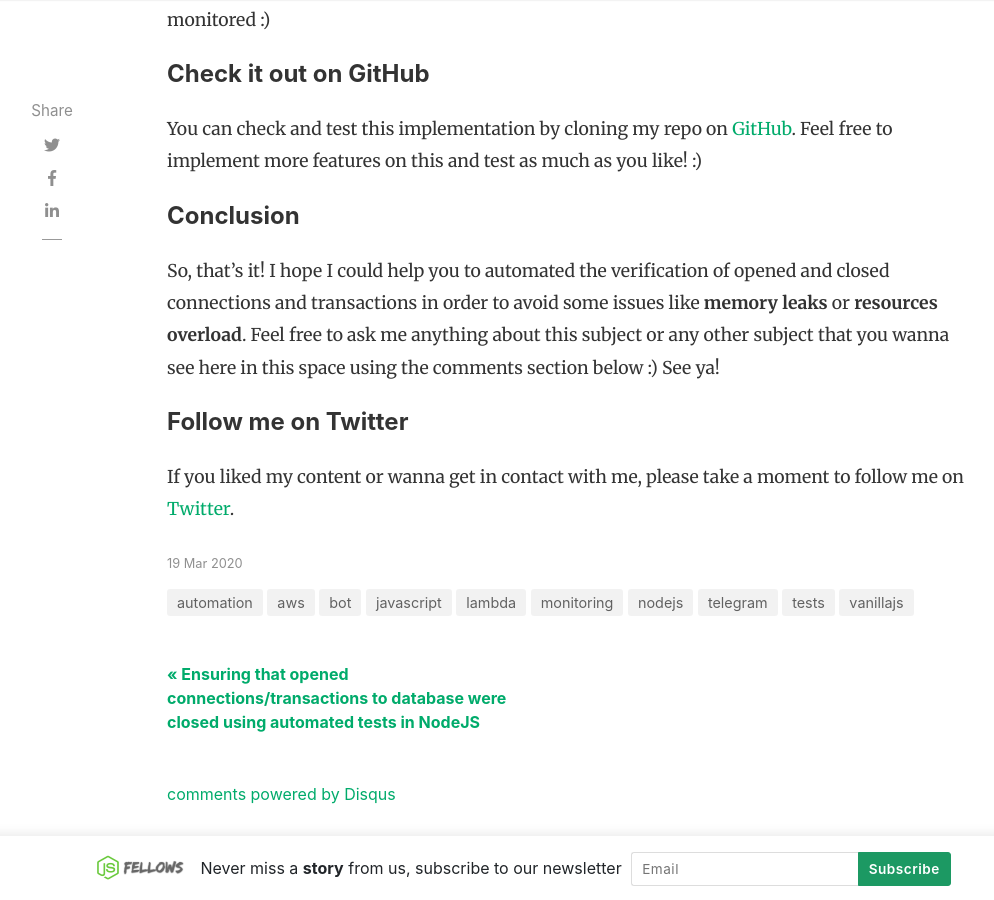
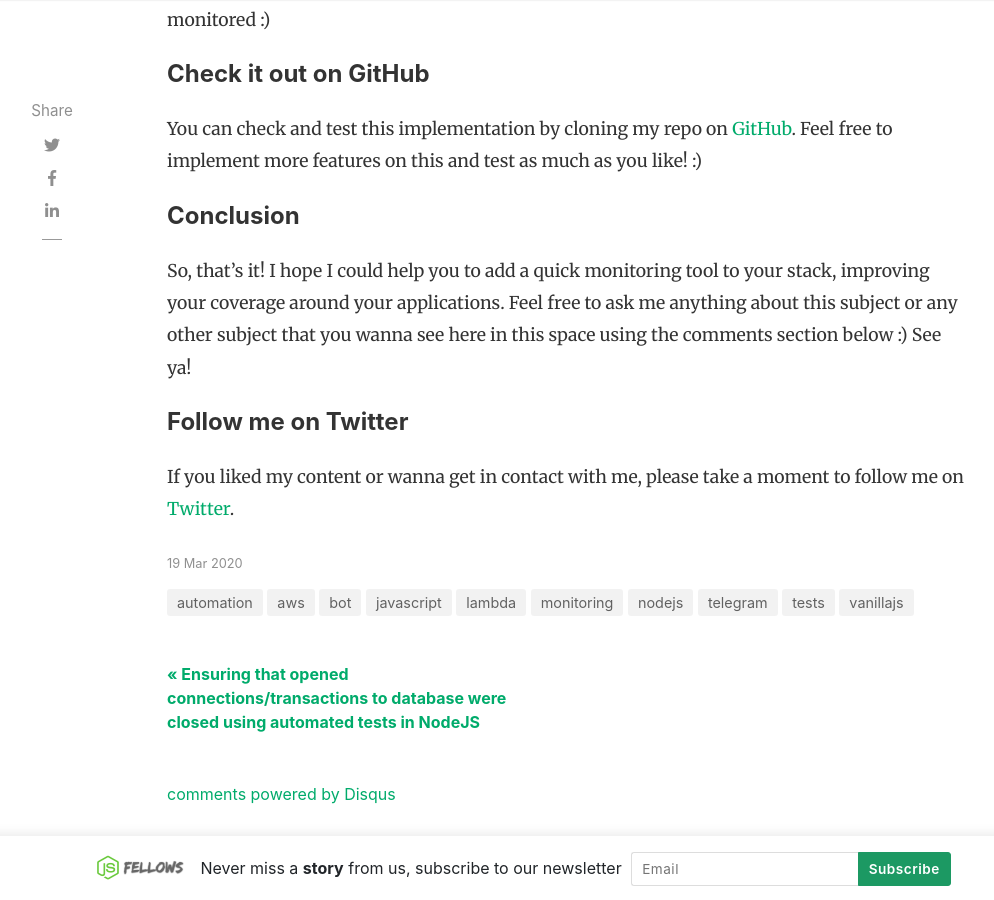
Before and after one commit to jsfellows/jsfellows.github.io, a Jekyll site: the page built from _posts/2020-03-19-creating-a-bot-for-monitoring-applications-with-telegram-nodejs-and-amazon-lambda.md, in a window 1280 px wide and 900 px high, scrolled down 4671 px. Shown: the whole window, without its empty margins (118-1112 px from the left). Built offline with Jekyll 4.4.1, drawn with Linux system fonts in a browser that asks for light colours; nearby versions of some CDN libraries; comment, search, counter and statistics services are not loaded.

Commit message:
Post 4 - Fix conclusion

```diff
--- a/_posts/2020-03-19-creating-a-bot-for-monitoring-applications-with-telegram-nodejs-and-amazon-lambda.md
+++ b/_posts/2020-03-19-creating-a-bot-for-monitoring-applications-with-telegram-nodejs-and-amazon-lambda.md
@@ -133,7 +133,7 @@ You can check and test this implementation by cloning my repo on [GitHub](https:
 
 #### Conclusion
 
-So, that's it! I hope I could help you to automated the verification of opened and closed connections and transactions in order to avoid some issues like **memory leaks** or **resources overload**. Feel free to ask me anything about this subject or any other subject that you wanna see here in this space using the comments section below :) See ya!
+So, that's it! I hope I could help you to add a quick monitoring tool to your stack, improving your coverage around your applications. Feel free to ask me anything about this subject or any other subject that you wanna see here in this space using the comments section below :) See ya!
 
 #### Follow me on Twitter
 
```
